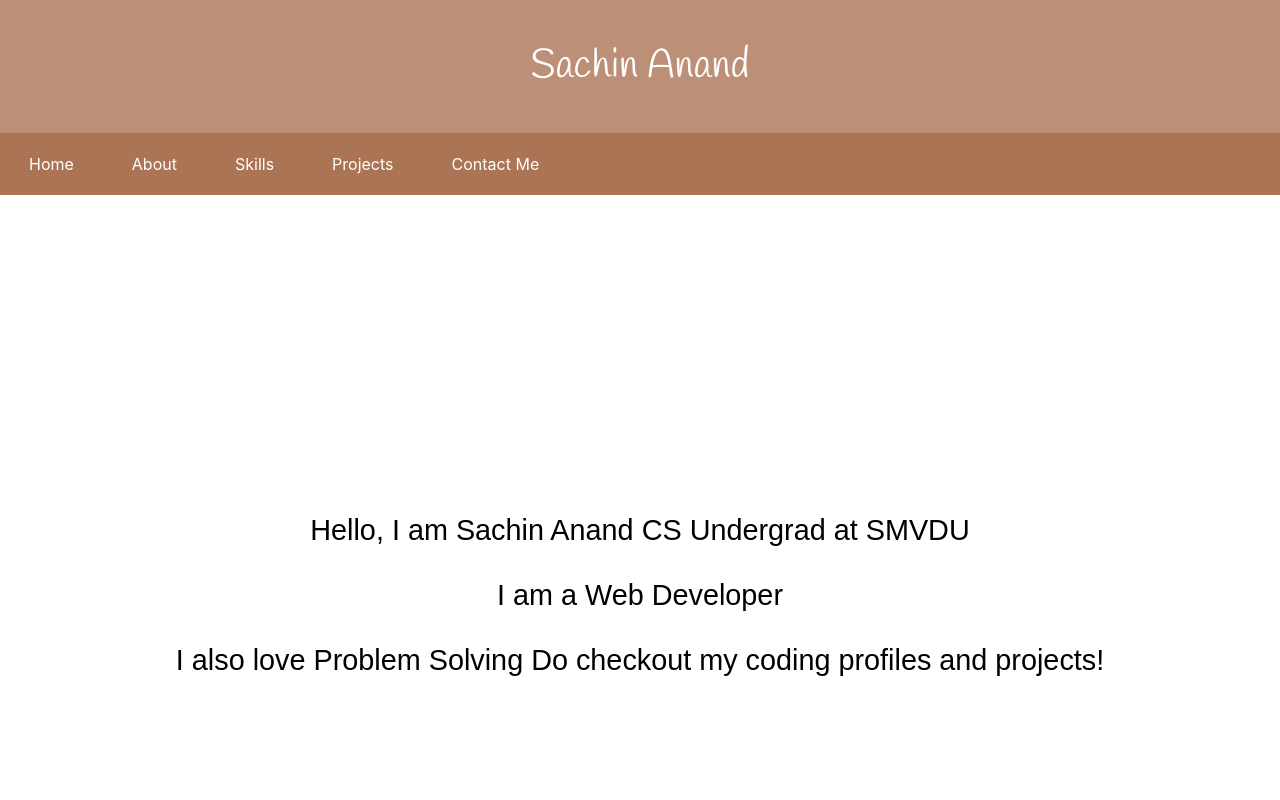
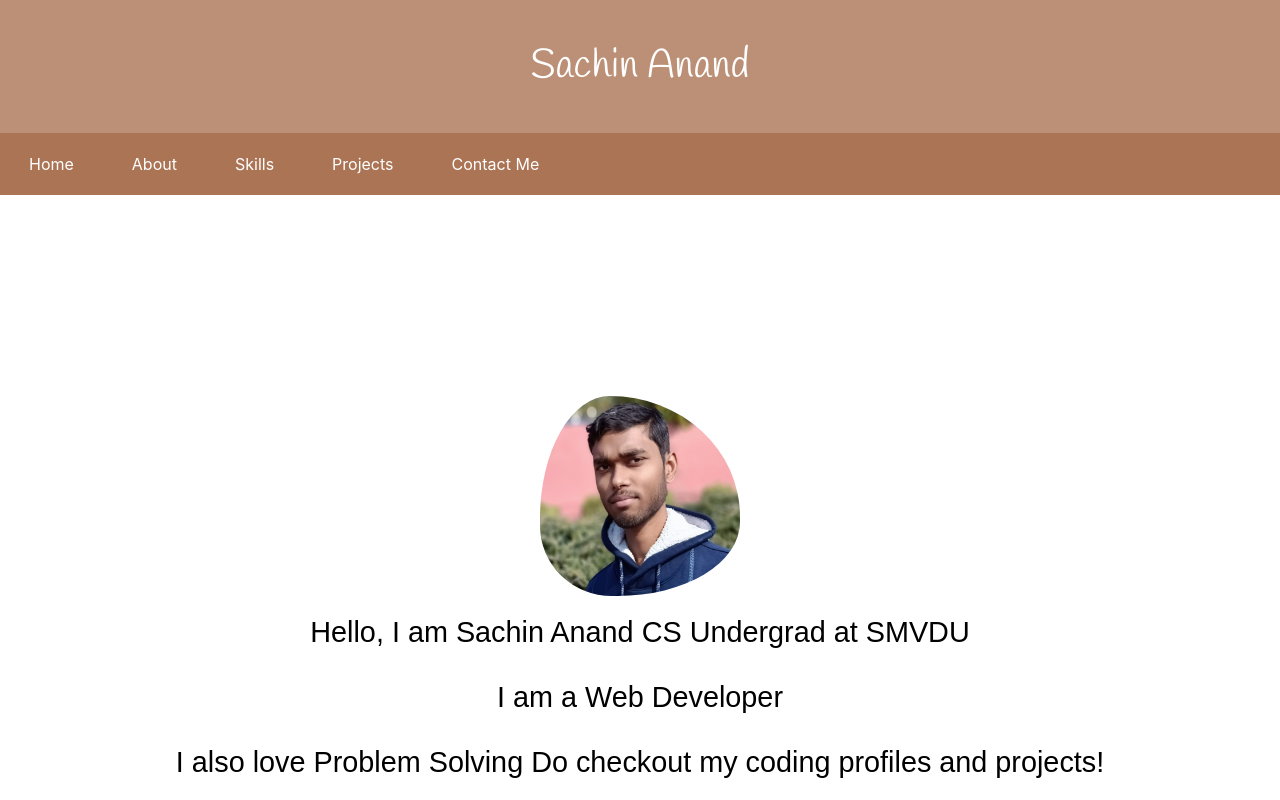
Before and after one commit to Sachinanand99/sachinanand99.github.io, a plain HTML site: page index.html in a window 1280 px wide. Shown: the top 800 px of the page. Drawn offline with Linux system fonts and the light colour scheme; a web font is replaced by a local one.

Commit message:
inserting profile picture

```diff
--- a/index.html
+++ b/index.html
@@ -23,6 +23,9 @@
     </nav>
     <main>
         <section id="home">
+            <div class="profile-img">
+                <img src="./assets/profile.png" alt="profile-image" class="profile-image">
+            </div>
             <div class="heading">
                 Hello, I am Sachin Anand CS Undergrad at SMVDU
             </div>
--- a/style.css
+++ b/style.css
@@ -10,6 +10,9 @@
 #54AB74
 #7454AB
 #BC9076 */
+*{
+    box-sizing: border-box;
+}
 
 html{
     scroll-behavior: smooth;
@@ -64,6 +67,13 @@ nav a:hover{
 main {
     background-color: white;
     text-align: center;
+}
+
+.profile-image{
+    width: 200px;
+    height: 200px;
+    background-size: cover;
+    border-radius: 36% 67% 63% 37% / 63% 62% 38% 36% ;
 }
 
 section:nth-child(even) {
```
Also changed, not shown: assets/profile.png (added).
